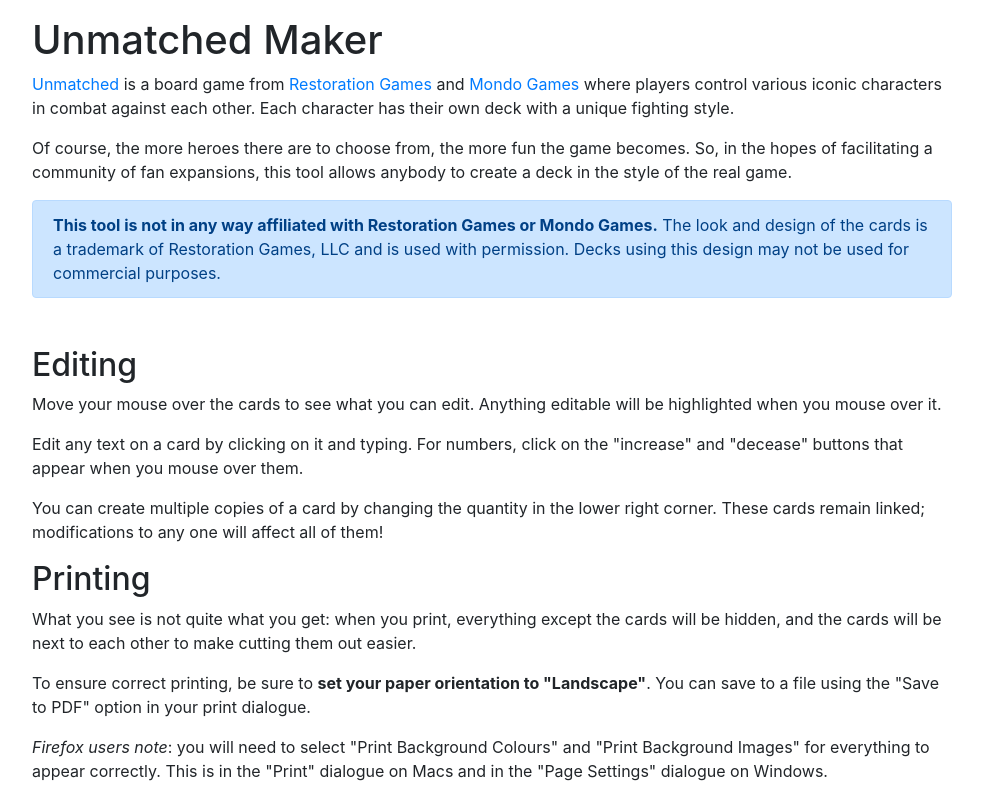
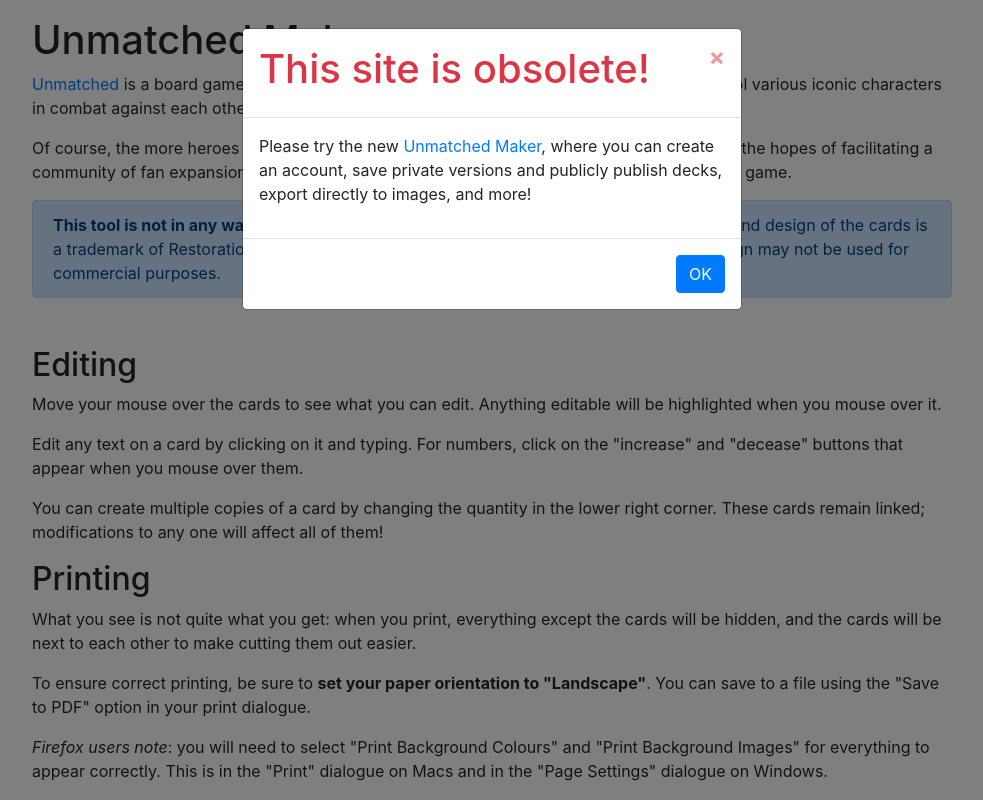
Before and after one commit to JonathanGuberman/unmatched_maker, a Vue app: page / in a window 1280 px wide. Shown: the top 800 px of the page, without its empty margins (148-1131 px from the left). Built offline with nearby package versions, Linux system fonts and the light colour scheme.

Commit message:
Adding obsolescence modal

```diff
--- a/src/App.vue
+++ b/src/App.vue
@@ -3,6 +3,21 @@
         <div class="no-print container">
             <div class="row py-3 justify-content-center">
                 <div class="col-xl-10">
+                    <b-modal
+                      v-model="modalVisible"
+                      title="Please note"
+                      header-text-variant="danger"
+                      ok-only
+                    >
+                      <template v-slot:modal-title>
+                        <h1>This site is obsolete!</h1>
+                      </template>
+                      <p>
+                        Please try the new <a href="https://unmatched.cards">Unmatched Maker</a>, where you can
+                        create an account, save private versions and publicly publish decks, export directly to
+                        images, and more!
+                      </p>
+                    </b-modal>
                     <h1>Unmatched Maker</h1>
                     <p>
                         <a href="https://restorationgames.com/unmatched/" target="_blank">Unmatched</a>
@@ -442,6 +457,7 @@
     mixins: [exampleDeck],
     data: function () {
         return {
+            modalVisible: true,
             deck: {
                 name: "",
                 appearance: {
--- a/src/components/SvgBackgroundPicker.vue
+++ b/src/components/SvgBackgroundPicker.vue
@@ -421,7 +421,7 @@
         },
         watch: {
             selectedPattern: {
-                initial: true,
+                immediate: true,
                 handler: function(newValue) {
                     var matchingPattern = this.patterns.find((pattern) => {
                         return pattern.name === newValue
```
